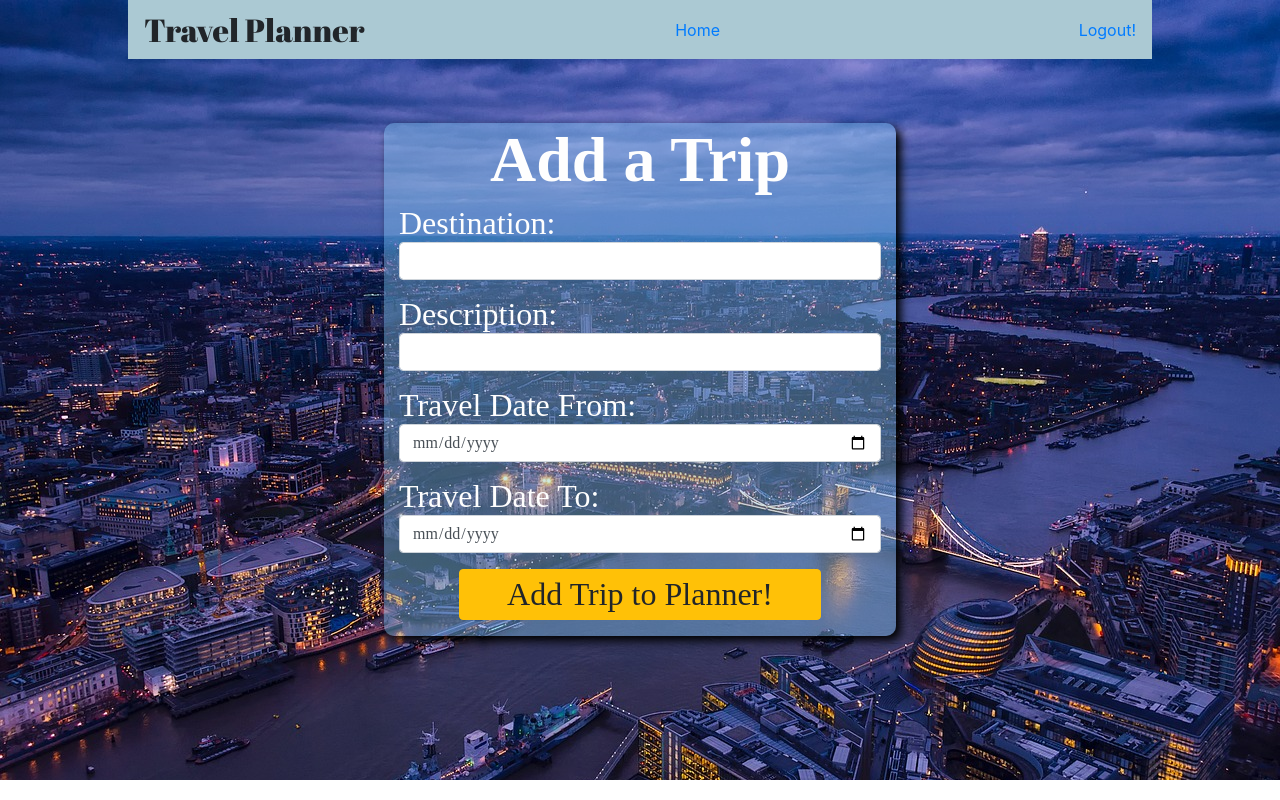
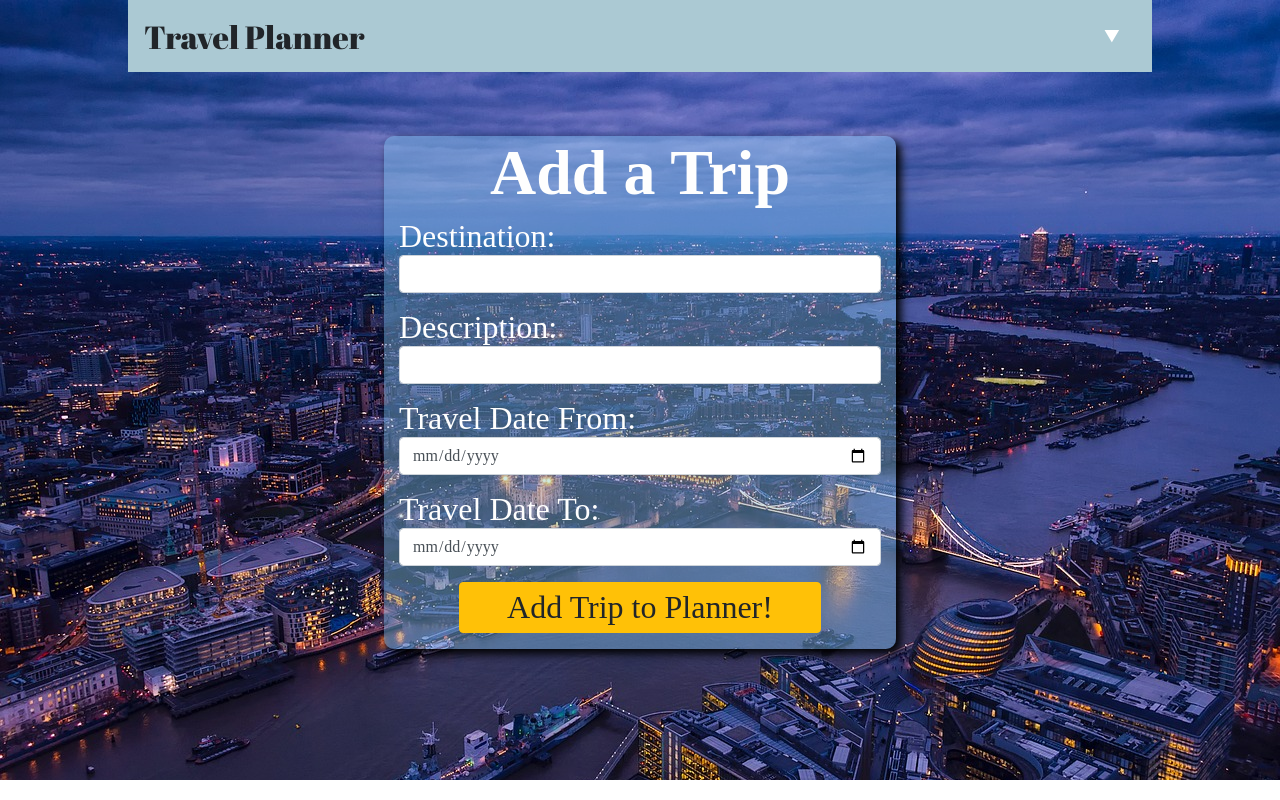
Before and after one commit to brentEvans/Travel-Planner, a Django app: page /travels/add/ in a window 1280 px wide. Run offline with Django 3.2, Linux system fonts and the light colour scheme; parts of the project's set-up code (start-up, migrations or seed data) failed here and were passed over; some libraries are stand-ins or nearby versions; some web fonts are replaced.

Commit message:
Added dropdown navigation button

```diff
--- a/apps/travel_app/static/travel_app/css/style.css
+++ b/apps/travel_app/static/travel_app/css/style.css
@@ -211,6 +211,53 @@
     margin: 1rem 4rem 1rem;
 }
 
+/* Dropdown Button */
+.dropbtn {
+    background-color: inherit;
+    color: white;
+    padding: 16px;
+    font-size: 16px;
+    border: none;
+}
+
+  /* The container <div> - needed to position the dropdown content */
+.dropdown {
+    position: relative;
+    display: inline-block;
+}
+
+  /* Dropdown Content (Hidden by Default) */
+.dropdown-content {
+    display: none;
+    position: absolute;
+    background-color: rgb(120, 201, 211);
+    /* background-color: inherit; */
+    min-width: 160px;
+    box-shadow: 0px 8px 16px 0px rgba(0,0,0,0.2);
+    z-index: 1;
+}
+
+  /* Links inside the dropdown */
+.dropdown-content a {
+    color: black;
+    padding: 12px 16px;
+    text-decoration: none;
+    display: block;
+}
+
+  /* Change color of dropdown links on hover */
+.dropdown-content a:hover {background-color: goldenrod;}
+
+  /* Show the dropdown menu on hover */
+.dropdown:hover .dropdown-content {display: block;}
+
+  /* Change the background color of the dropdown button when the dropdown content is shown */
+    .dropdown:hover .dropbtn {background-color: rgb(120, 201, 211);}
+
+
+
+
+
 #Fade{
     -webkit-animation: fadein 0.5s; /* Safari, Chrome and Opera > 12.1 */
        -moz-animation: fadein 0.5s; /* Firefox < 16 */
--- a/apps/travel_app/templates/travel_app/add_plan.html
+++ b/apps/travel_app/templates/travel_app/add_plan.html
@@ -19,8 +19,13 @@
     <div class="Container">
         <div class="Menu navbar">
             <div class="Logo">Travel Planner</div>
-            <div class="mr-5"><a href="/travels">Home</a></div>
-            <div><a href="/logout">Logout!</a></div>
+            <div class="dropdown">
+                <button class="dropbtn">&#x25BC</button>
+                <div class="dropdown-content">
+                    <a href="/travels">Home</a>
+                    <a href="/logout">Logout!</a>
+                </div>
+            </div>
         </div>
 
         {% if messages %}
--- a/apps/travel_app/templates/travel_app/index.html
+++ b/apps/travel_app/templates/travel_app/index.html
@@ -29,7 +29,6 @@
         </div>
         {% endif %}
         <h1 id="Fade" class="Header">Welcome!</h1>
-        <!-- <p id="Fade" class="Intro ">Ready to plan your next group getaway? Register/login to get started!</p> -->
         <div id="Fade-2" class="row">
             <div class="col-6">
                 <div class="Shadow card">
```
Also changed, not shown: apps/travel_app/templates/travel_app/destination.html (+8 -3 lines), apps/travel_app/templates/travel_app/user_page.html (+9 -7 lines).
